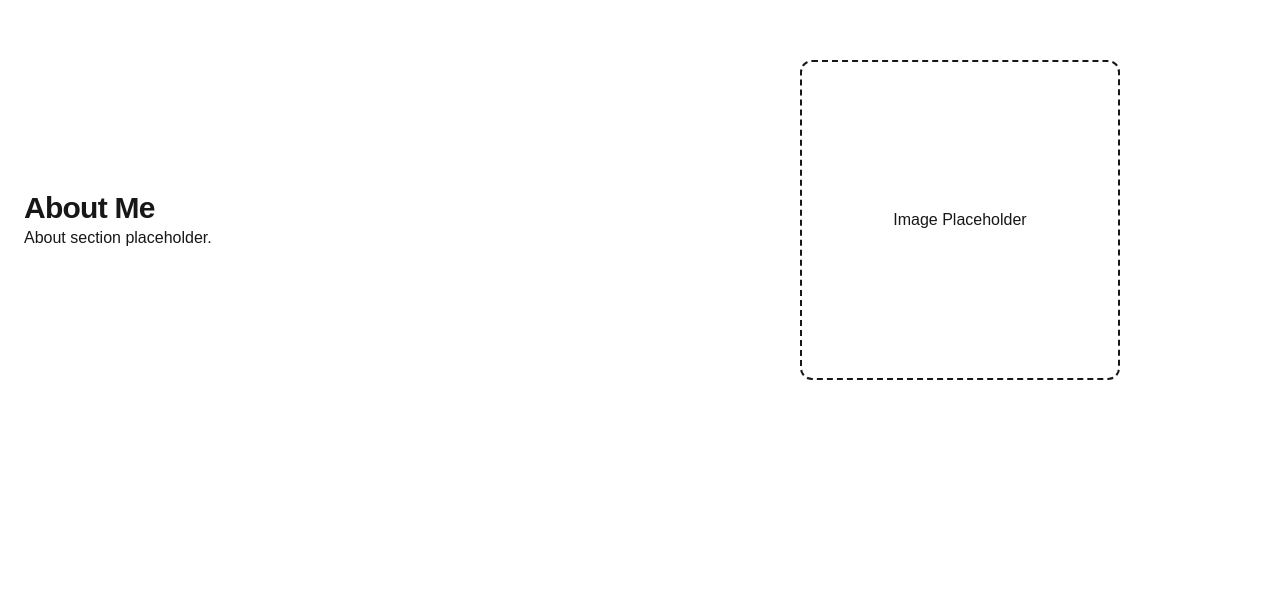
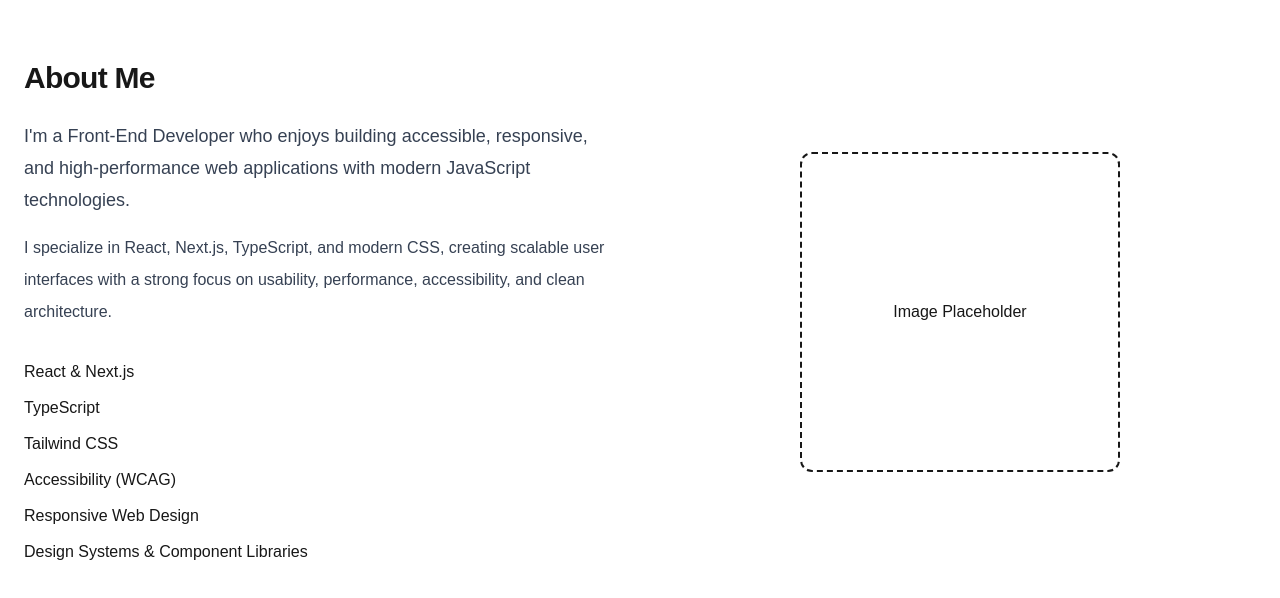
Before and after one commit to naheedkvirk/portfolio, a Next.js app: page / in a window 1280 px wide. Shown: the part 897-1495 px from the top of the page. Before the commit the page ends 1373 px from the top, so only its background shows below. Built offline with nearby package versions, Linux system fonts and the light colour scheme.

Commit message:
add About me content

```diff
--- a/components/About/About.tsx
+++ b/components/About/About.tsx
@@ -16,7 +16,24 @@ export default function About() {
               About Me
             </h2>
 
-            <p className="mt-t">About section placeholder.</p>
+            <p className="mt-6 text-lg leading-8 text-gray-700 dark:text-gray-300">
+              I&apos;m a Front-End Developer who enjoys building accessible,
+              responsive, and high-performance web applications with modern
+              JavaScript technologies.
+            </p>
+            <p className="mt-4 leading-8 text-gray-700 dark:text-gray-300">
+              I specialize in React, Next.js, TypeScript, and modern CSS,
+              creating scalable user interfaces with a strong focus on
+              usability, performance, accessibility, and clean architecture.
+            </p>
+            <ul className="mt-8 space-y-3">
+              <li>React & Next.js</li>
+              <li>TypeScript</li>
+              <li>Tailwind CSS</li>
+              <li>Accessibility (WCAG)</li>
+              <li>Responsive Web Design</li>
+              <li>Design Systems & Component Libraries</li>
+            </ul>
           </div>
 
           {/* Right Column */}
```
